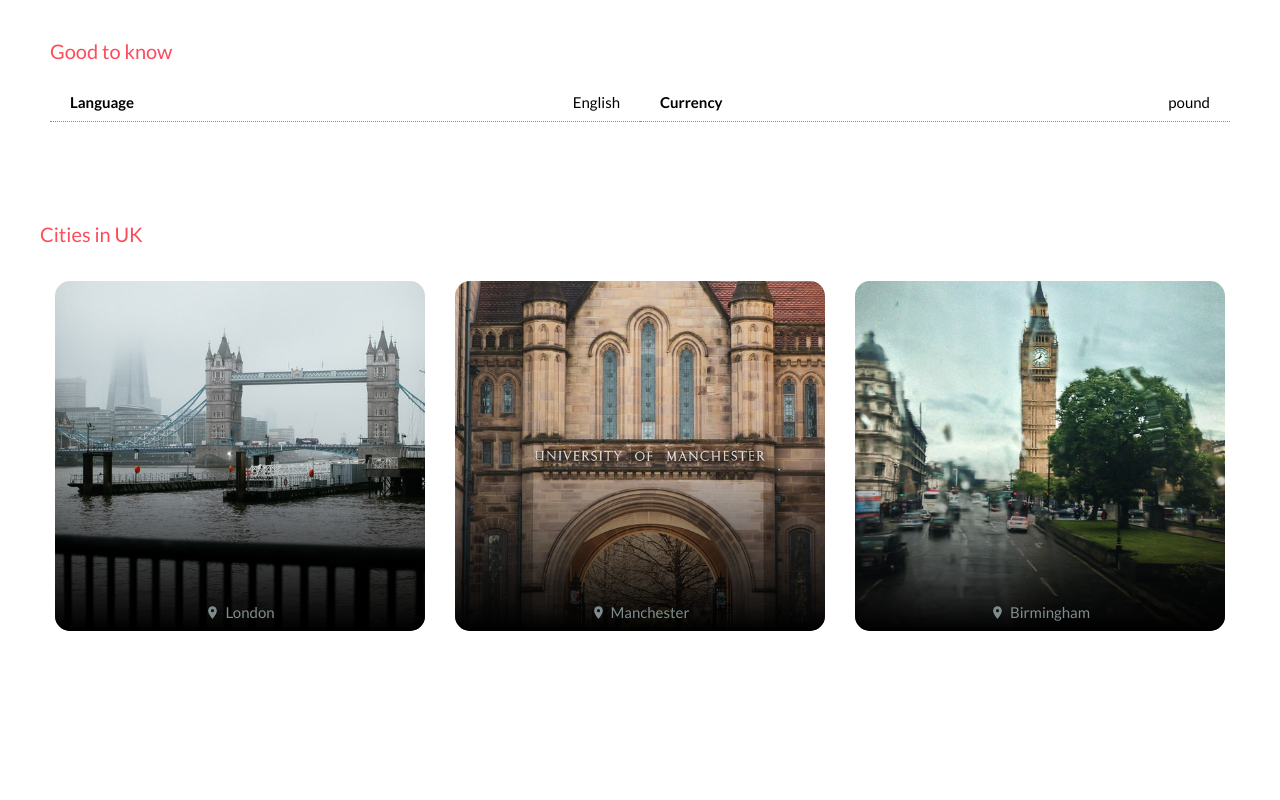
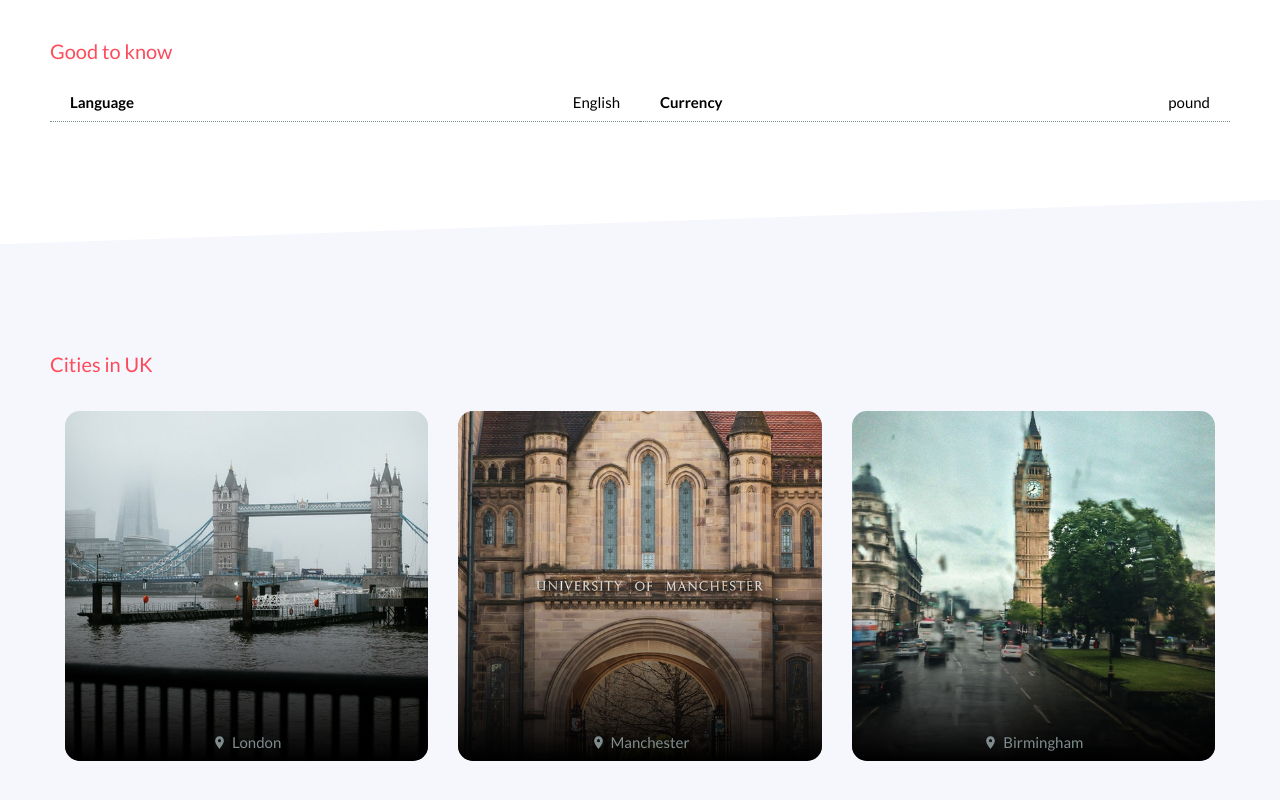
Before and after one commit to jankkosinski/trip-with-me, a React (Create React App) app: page /details/1 in a window 1280 px wide. Shown: the part 1088-1888 px from the top of the page. Before the commit the page ends 1739 px from the top, so only its background shows below. Built offline with nearby package versions, Linux system fonts and the light colour scheme.

Commit message:
💄 update styles

```diff
--- a/src/main.scss
+++ b/src/main.scss
@@ -6,8 +6,10 @@
 // import sections
 @use 'scss/sections/destinations';
 @use 'scss/sections/details';
+@use 'scss/sections/cities';
 // import components
 @use 'scss/components/containers';
 @use 'scss/components/buttons';
 @use 'scss/components/modals';
 @use 'scss/components//forms';
+@use 'scss/components/text';
--- /dev/null
+++ b/src/scss/components/_text.scss
@@ -0,0 +1,14 @@
+.text {
+  &__uppercase {
+    text-transform: uppercase;
+    &--first-letter {
+      text-transform: lowercase;
+      &::first-letter {
+        text-transform: uppercase;
+      }
+    }
+  }
+  &__lowercase {
+    text-transform: lowercase;
+  }
+}
--- /dev/null
+++ b/src/scss/sections/_cities.scss
@@ -0,0 +1,15 @@
+@use '../utilities';
+.cities {
+  margin: 5rem 0;
+  background-color: utilities.$lightGrey;
+  padding: 13rem 5rem;
+  transform: skewY(-2deg);
+  &__content {
+    transform: skewY(2deg);
+    &__empty {
+      padding: 1rem 2rem;
+      font-size: 1.5rem;
+      font-weight: 700;
+    }
+  }
+}
--- a/src/scss/utilities/_variables.scss
+++ b/src/scss/utilities/_variables.scss
@@ -6,3 +6,4 @@ $black: #000;
 $primary: #ff4d58;
 $secondary: #df2189;
 $grey: #7f8c8d;
+$lightGrey: #f6f6fd;
```
